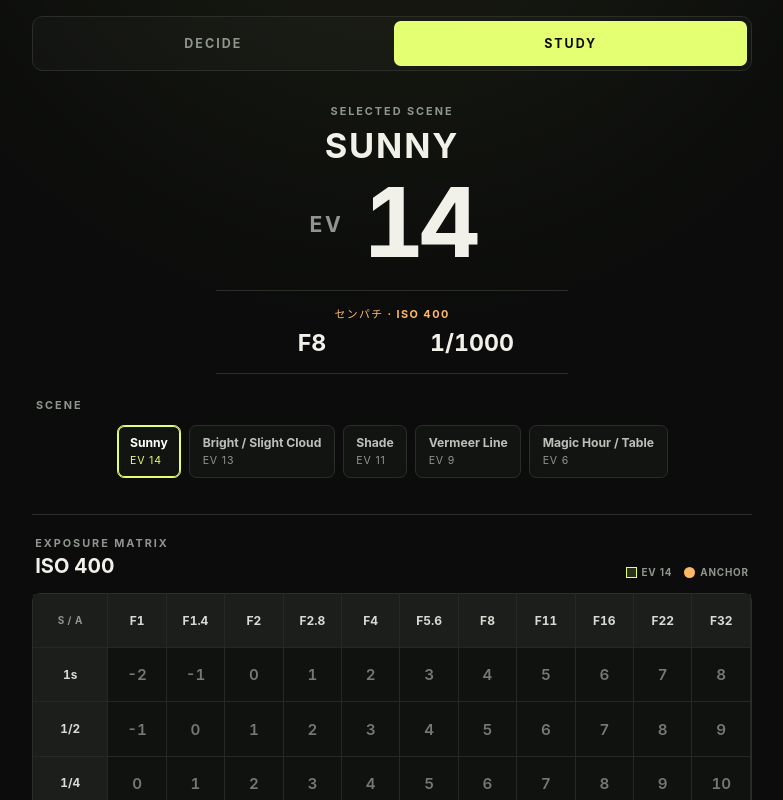
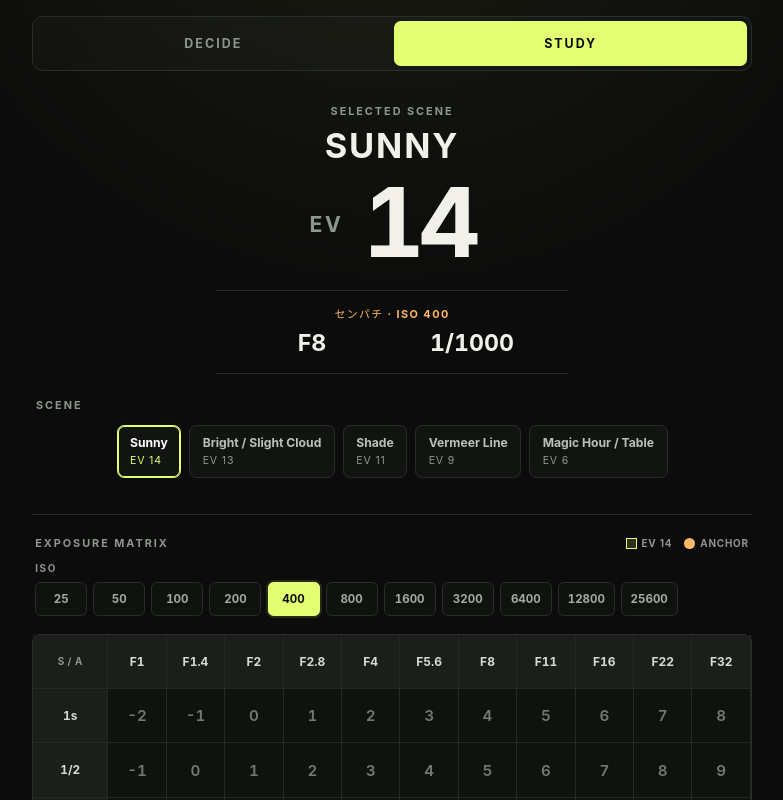
Before and after one commit to marquisladybug/Exposure-Decision-Tool, a React (Vite) app: page / in a window 1280 px wide. Both pictures are taken after a click on the button "STUDY". Shown: the top 800 px of the page, without its empty margins (248-1031 px from the left). Built offline with nearby package versions, Linux system fonts and the light colour scheme.

Commit message:
Add ISO selection to study matrix

```diff
--- a/src/App.tsx
+++ b/src/App.tsx
@@ -12,6 +12,7 @@ export default function App() {
   const [scene, setScene] = useState<Scene>(SCENES[0])
   const [apertureId, setApertureId] = useState(scene.anchor.apertureId)
   const [shutterId, setShutterId] = useState(scene.anchor.shutterId)
+  const [studyIsoId, setStudyIsoId] = useState('400')
 
   const selectScene = (next: Scene) => {
     setScene(next)
@@ -40,7 +41,13 @@ export default function App() {
           onApertureChange={setApertureId}
           onShutterChange={setShutterId}
         />
-      ) : <StudyMatrix scene={scene} />}
+      ) : (
+        <StudyMatrix
+          scene={scene}
+          isoId={studyIsoId}
+          onIsoChange={setStudyIsoId}
+        />
+      )}
     </main>
   )
 }
--- /dev/null
+++ b/src/components/StudyIsoSelector.tsx
@@ -0,0 +1,43 @@
+import { useEffect, useRef } from 'react'
+import { ISO_STOPS } from '../exposure/stops'
+
+type Props = {
+  selectedId: string
+  onSelect: (id: string) => void
+}
+
+export function StudyIsoSelector({ selectedId, onSelect }: Props) {
+  const trackRef = useRef<HTMLDivElement>(null)
+  const selectedRef = useRef<HTMLButtonElement>(null)
+
+  useEffect(() => {
+    const track = trackRef.current
+    const selected = selectedRef.current
+    if (!track || !selected) return
+
+    const left = selected.offsetLeft - track.clientWidth / 2 + selected.clientWidth / 2
+    track.scrollTo({ left: Math.max(0, left), behavior: 'smooth' })
+  }, [selectedId])
+
+  return (
+    <div className="study-iso-picker">
+      <div className="study-iso-label">ISO</div>
+      <div className="study-iso-track" ref={trackRef} role="group" aria-label="Study ISO">
+        {ISO_STOPS.map((iso) => {
+          const selected = iso.id === selectedId
+          return (
+            <button
+              ref={selected ? selectedRef : undefined}
+              className={selected ? 'study-iso-stop selected' : 'study-iso-stop'}
+              key={iso.id}
+              onClick={() => onSelect(iso.id)}
+              aria-pressed={selected}
+            >
+              {iso.label}
+            </button>
+          )
+        })}
+      </div>
+    </div>
+  )
+}
--- a/src/components/StudyMatrix.tsx
+++ b/src/components/StudyMatrix.tsx
@@ -1,21 +1,28 @@
 import type { Scene } from '../data/scenes'
 import { exposureValue } from '../exposure/model'
-import { APERTURES, SHUTTERS } from '../exposure/stops'
+import { APERTURES, findIso, SHUTTERS } from '../exposure/stops'
+import { StudyIsoSelector } from './StudyIsoSelector'
 
-const ISO_400_SV = 2
+type Props = {
+  scene: Scene
+  isoId: string
+  onIsoChange: (id: string) => void
+}
 
-export function StudyMatrix({ scene }: { scene: Scene }) {
+export function StudyMatrix({ scene, isoId, onIsoChange }: Props) {
+  const iso = findIso(isoId)
+
   return (
     <section className="study-view">
       <div className="study-heading">
-        <div>
+        <div className="study-heading-row">
           <div className="section-label">EXPOSURE MATRIX</div>
-          <div className="study-iso">ISO 400</div>
+          <div className="legend">
+            <span><i className="legend-line" />EV {scene.ev100}</span>
+            <span><i className="legend-anchor" />ANCHOR</span>
+          </div>
         </div>
-        <div className="legend">
-          <span><i className="legend-line" />EV {scene.ev100}</span>
-          <span><i className="legend-anchor" />ANCHOR</span>
-        </div>
+        <StudyIsoSelector selectedId={isoId} onSelect={onIsoChange} />
       </div>
       <div className="matrix-container">
         <table className="matrix">
@@ -30,7 +37,7 @@ export function StudyMatrix({ scene }: { scene: Scene }) {
               <tr key={shutter.id}>
                 <th scope="row">{shutter.label}</th>
                 {APERTURES.map((aperture) => {
-                  const ev = exposureValue(aperture.value, shutter.value, ISO_400_SV)
+                  const ev = exposureValue(aperture.value, shutter.value, iso.value)
                   const isLine = ev === scene.ev100
                   const isAnchor = aperture.id === scene.anchor.apertureId && shutter.id === scene.anchor.shutterId
                   const className = [isLine && 'ev-line', isAnchor && 'anchor-cell'].filter(Boolean).join(' ')
--- a/src/exposure/stops.ts
+++ b/src/exposure/stops.ts
@@ -59,3 +59,9 @@ export function findShutter(id: string) {
   if (!stop) throw new Error(`Unknown shutter: ${id}`)
   return stop
 }
+
+export function findIso(id: string) {
+  const stop = ISO_STOPS.find((item) => item.id === id)
+  if (!stop) throw new Error(`Unknown ISO: ${id}`)
+  return stop
+}
--- a/src/styles.css
+++ b/src/styles.css
@@ -212,14 +212,58 @@ button:focus-visible {
 .study-view { border-top: 1px solid var(--line); padding-top: 1.35rem; }
 
 .study-heading {
-  display: flex;
-  align-items: flex-end;
-  justify-content: space-between;
-  gap: 1rem;
   padding: 0 .2rem .9rem;
 }
 
-.study-iso { margin-top: .25rem; font-size: 1.25rem; font-weight: 730; }
+.study-heading-row {
+  display: flex;
+  align-items: center;
+  justify-content: space-between;
+  gap: 1rem;
+}
+
+.study-iso-picker { margin-top: .75rem; }
+
+.study-iso-label {
+  color: var(--muted);
+  font-size: .62rem;
+  font-weight: 750;
+  letter-spacing: .16em;
+}
+
+.study-iso-track {
+  display: flex;
+  gap: .38rem;
+  margin: .38rem -.2rem 0;
+  padding: .1rem .2rem .18rem;
+  overflow-x: auto;
+  scroll-snap-type: x proximity;
+  scrollbar-width: none;
+}
+
+.study-iso-track::-webkit-scrollbar { display: none; }
+
+.study-iso-stop {
+  flex: 0 0 auto;
+  min-width: 3.25rem;
+  min-height: 2.15rem;
+  padding: .38rem .55rem;
+  border: 1px solid var(--line);
+  border-radius: .35rem;
+  color: #a4aaa1;
+  background: #10120f;
+  font-size: .72rem;
+  font-weight: 680;
+  font-variant-numeric: tabular-nums;
+  scroll-snap-align: center;
+}
+
+.study-iso-stop.selected {
+  border-color: var(--accent);
+  color: #0b0c09;
+  background: var(--accent);
+  box-shadow: 0 0 0 2px rgba(228,255,114,.12);
+}
 
 .legend { display: flex; gap: .75rem; color: var(--muted); font-size: .62rem; font-weight: 700; letter-spacing: .08em; }
 .legend span { display: inline-flex; align-items: center; gap: .3rem; }
```
Also changed, not shown: 1 other file (tests, documents, lock files or other folders).
